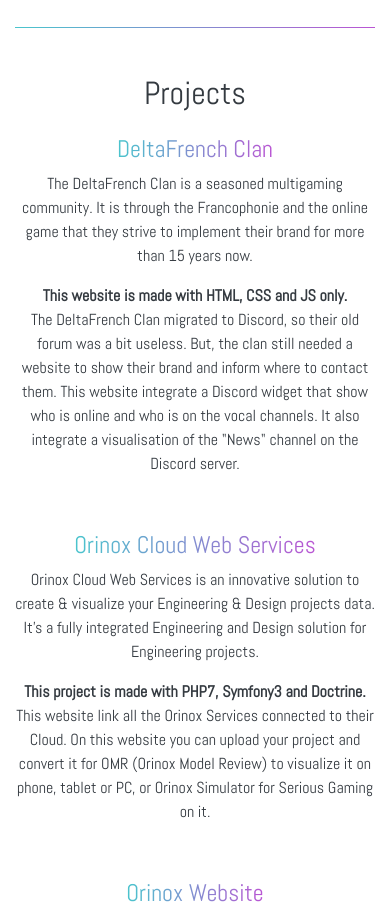
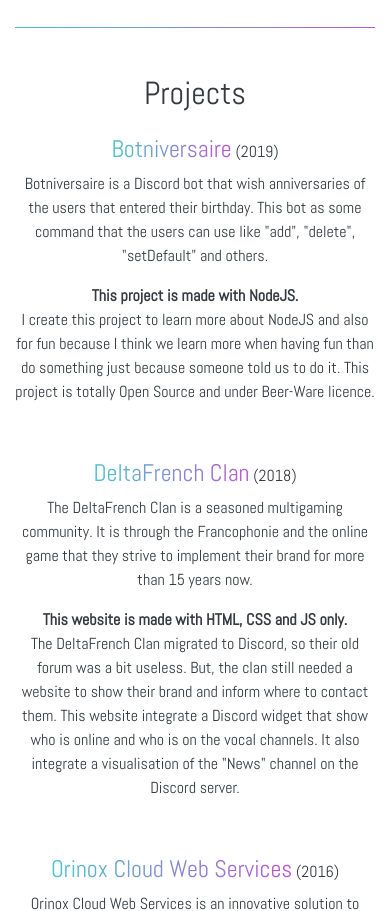
Before and after one commit to thomasmerel/online-cv, a plain HTML site: page index.html in a window 390 px wide. Shown: the part 4220-5131 px from the top of the page. Drawn offline with Linux system fonts and the light colour scheme; a web font is replaced by a local one.

Commit message:
add botniversaire in projects

```diff
--- a/index.html
+++ b/index.html
@@ -543,6 +543,38 @@
                                 <h2>Projects</h2>
                             </div>
                         </div>
+                        <div class="row" data-aos="fade-left">
+                            <div class="col-md-8">
+                                <a href="https://github.com/thomasmerel/Botniversaire" rel="noopener" target="_blank">
+                                    <h4 class="text-gradient">Botniversaire</h4> (2019)</a>
+                                <p>
+                                    Botniversaire is a Discord bot that wish anniversaries of the users that entered
+                                    their birthday. This bot as some command that the users can use like "add",
+                                    "delete", "setDefault" and others.
+                                </p>
+                                <p>
+                                    <strong>This project is made with NodeJS.</strong><br>
+                                    I create this project to learn more about NodeJS and also for fun because I think we
+                                    learn more when having fun than do something just because someone told us to do it.
+                                    This project is totally Open Source and under Beer-Ware licence.
+                                </p>
+                            </div>
+                            <div class="d-none d-sm-none d-md-block col-sm-4">
+                                <a href="https://github.com/thomasmerel/Botniversaire" class="projects-thumbnails"
+                                   rel="noopener" target="_blank">
+                                    <img src="./src/img/botniversaire.jpg" class="grey-img img-fluid rounded"
+                                         alt="Screenshot of github's page of Botniversaire.">
+                                </a>
+                            </div>
+                            <div class="d-none d-sm-block d-md-none col-md-4">
+                                <a href="https://github.com/thomasmerel/Botniversaire" class="projects-thumbnails"
+                                   rel="noopener" target="_blank">
+                                    <img src="./src/img/botniversaire.jpg" class="grey-img img-fluid rounded"
+                                         alt="Screenshot of github's page of Botniversaire.">
+                                </a>
+                            </div>
+                        </div>
+                        <br>
                         <div class="row" data-aos="fade-right">
                             <div class="d-none d-sm-none d-md-block col-sm-4">
                                 <a href="https://deltafr.net" class="projects-thumbnails" rel="noopener"
@@ -553,8 +585,7 @@
                             </div>
                             <div class="col-md-8">
                                 <a href="https://deltafr.net" rel="noopener" target="_blank"><h4 class="text-gradient">
-                                    DeltaFrench
-                                    Clan</h4></a>
+                                    DeltaFrench Clan</h4> (2018)</a>
                                 <p>
                                     The DeltaFrench Clan is a seasoned multigaming community. It is through the
                                     Francophonie and the online game that they strive to implement their brand for more
@@ -581,8 +612,7 @@
                         <div class="row" data-aos="fade-left">
                             <div class="col-md-8">
                                 <a href="https://ocws.orinox.com" rel="noopener" target="_blank"><h4
-                                        class="text-gradient">Orinox Cloud
-                                    Web Services</h4></a>
+                                        class="text-gradient">Orinox Cloud Web Services</h4> (2016)</a>
                                 <p>
                                     Orinox Cloud Web Services is an innovative solution to create & visualize your
                                     Engineering & Design projects data. It’s a fully integrated Engineering and Design
@@ -620,8 +650,7 @@
                             </div>
                             <div class="col-md-8">
                                 <a href="https://orinox.com" rel="noopener" target="_blank"><h4 class="text-gradient">
-                                    Orinox
-                                    Website</h4></a>
+                                    Orinox Website</h4> (2015)</a>
                                 <p>
                                     ORINOX is a worldwide software consulting, Plant Design & Engineering firm
                                     specializing in digitalization using the AVEVA suite products. They operate across
```
Also changed, not shown: src/img/botniversaire.jpg (added).
